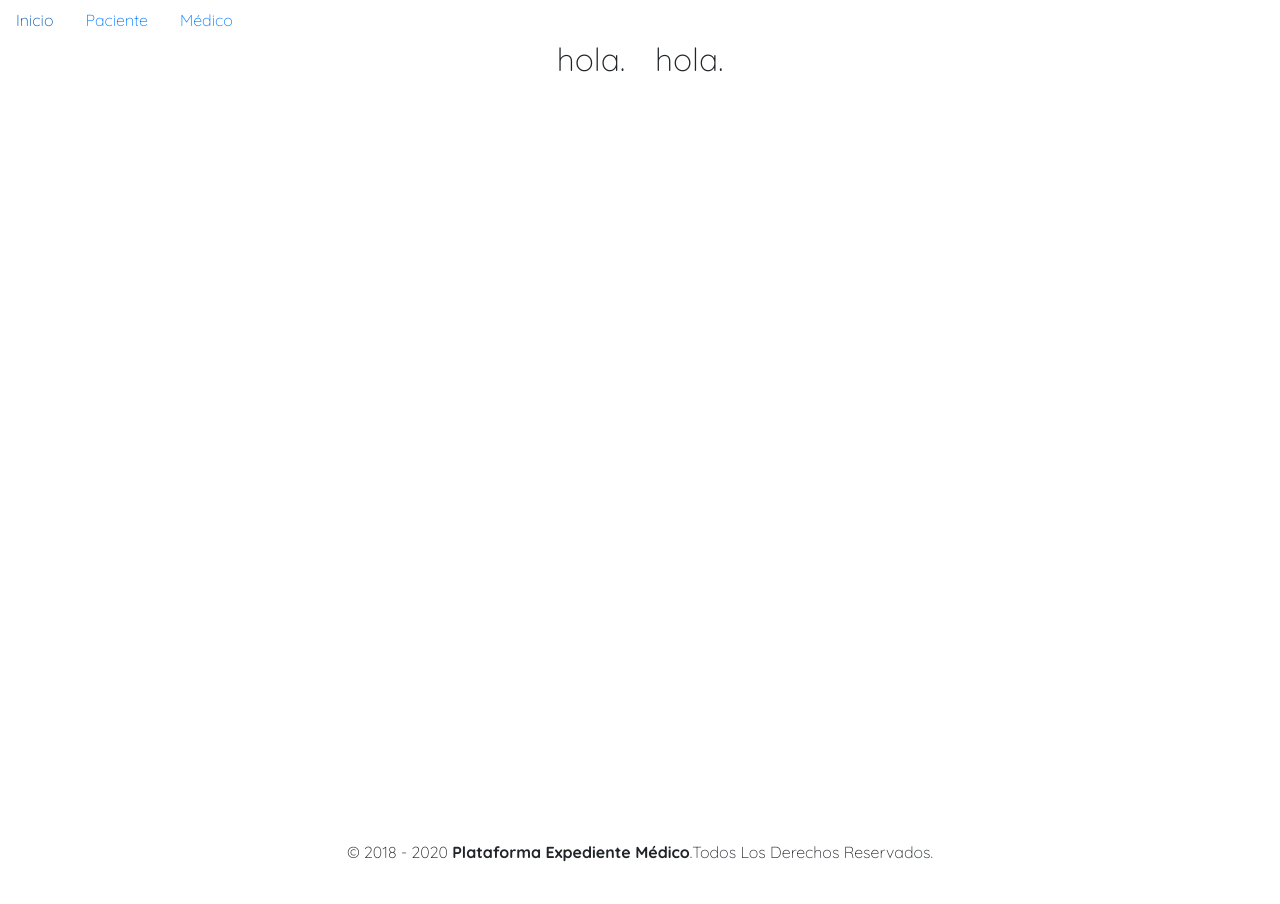
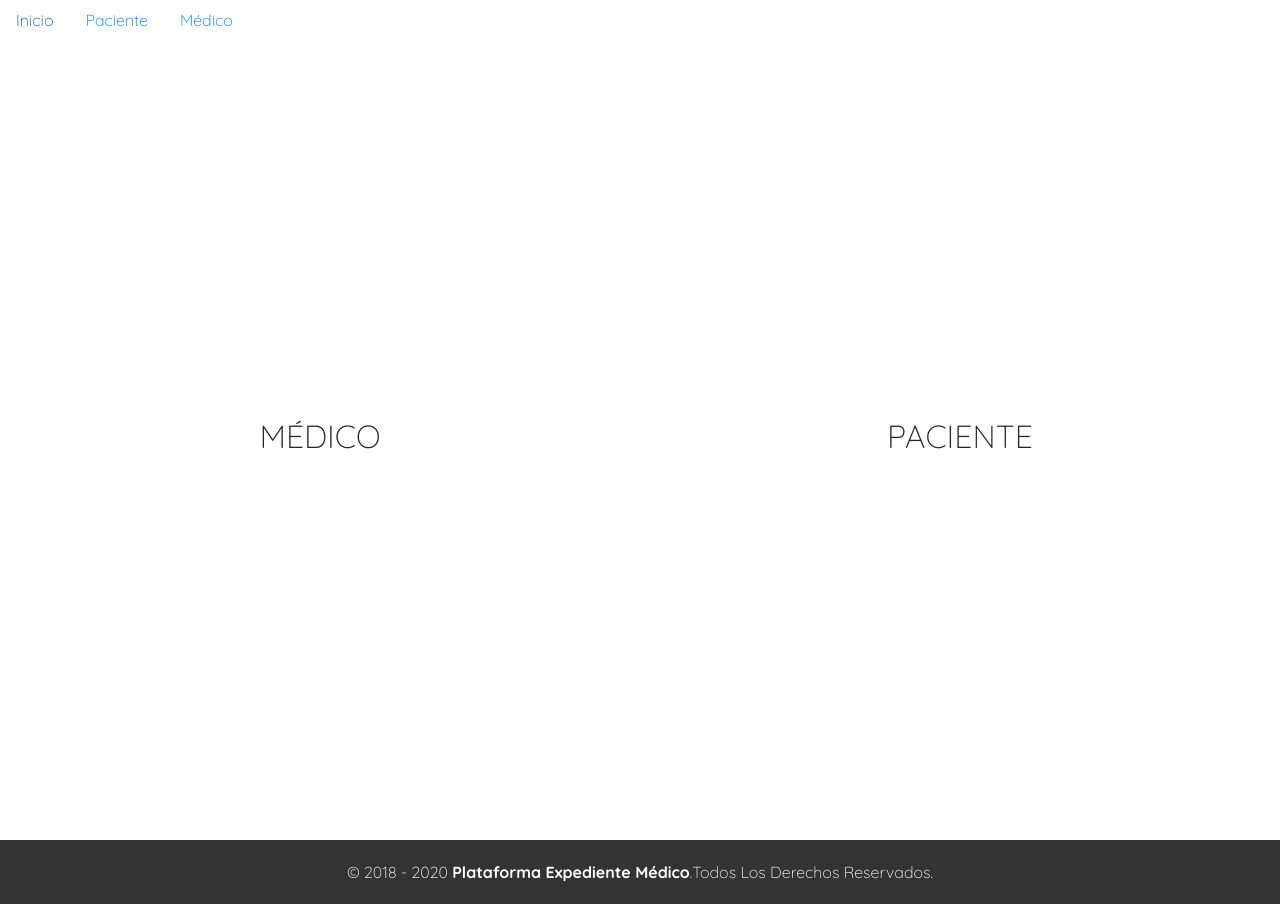
Before and after one commit to axelobscura/expedientemedico, a Next.js app: page / in a window 1280 px wide. Before the commit the page ends 880 px from the top, so only its background shows below. Built offline with nearby package versions, Linux system fonts and the light colour scheme.

Commit message:
Footer styles

```diff
--- a/pages/index.js
+++ b/pages/index.js
@@ -6,20 +6,19 @@ import Col from 'react-bootstrap/Col';
 
 export default function Home() {
   return (
-    <div>
+    <>
 
       <Header />
 
-      <Container className="d-flex vh-100 justify-content-center align-item-center">
-        <Row>
-          <Col xs={6}>
-            <h2>hola.</h2>
+      <Container fluid>
+        <Row className="d-flex vh-100 justify-content-center align-items-center text-center">
+          <Col sm={6}>
+            <h2>MÉDICO</h2>
           </Col>
-          <Col xs={6}>
-            <h2>hola.</h2>
+          <Col sm={6}>
+            <h2>PACIENTE</h2>
           </Col>
         </Row>
-
       </Container>
 
       <Footer />
@@ -36,6 +35,6 @@ export default function Home() {
         }
       `}</style>
 
-    </div>
+    </>
   )
 }
--- a/pages/layouts/Footer.js
+++ b/pages/layouts/Footer.js
@@ -3,13 +3,20 @@
 const Footer = () => {
     return (
         <>
-            <footer>
+            <footer className="d-flex justify-content-center align-items-center">
                 <p>© 2018 - 2020 <b>Plataforma Expediente Médico</b>.Todos Los Derechos Reservados.{' '}</p>
             </footer>
 
             <style jsx>{`
+            footer {
+                background:#333333;
+                padding: 20px;
+            }
             p {
-            text-align: center;
+                margin:0;
+                padding: 0;
+                text-align: center;
+                color: #ffffff;
             }
             `}</style>
         </>
--- a/pages/layouts/Header.js
+++ b/pages/layouts/Header.js
@@ -1,10 +1,9 @@
 import Head from 'next/head';
-import Link from 'next/link';
-import { Navbar, Nav, NavDropdown } from 'react-bootstrap';
+import { Nav } from 'react-bootstrap';
 
 const Header = () => {
     return (
-        <div>
+        <>
             <Head>
                 <title>EXPEDIENTE MÉDICO</title>
                 <link rel="icon" href="/favicon.ico" />
@@ -37,7 +36,7 @@ const Header = () => {
                     font-family: 'Quicksand', sans-serif;
                 }
             `}</style>
-        </div>
+        </>
     )
 }
 
```
Also changed, not shown: 7 other files (tests, documents, lock files or other folders).
